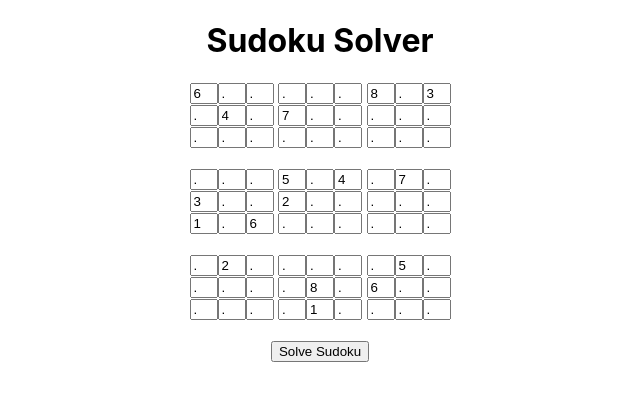
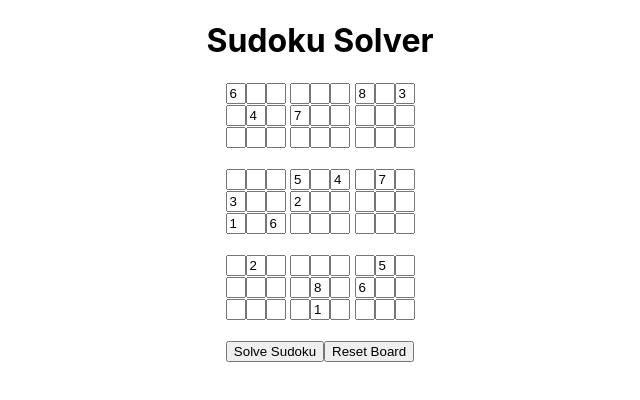
Before and after one commit to bryantpark04/sudoku-solver, a React (Create React App) app in the folder frontend/: page / in a window 1280 px wide. Shown: the top 400 px of the page, without its empty margins (320-960 px from the left). Built offline with nearby package versions, Linux system fonts and the light colour scheme.

Commit message:
Implement edit functionality for SudokuBoard and Cells

```diff
--- a/frontend/src/App.tsx
+++ b/frontend/src/App.tsx
@@ -3,14 +3,15 @@ import axios from 'axios';
 
 import './App.css';
 import Header from './components/Header';
-import SubmitButton from './components/SubmitButton';
+import { SubmitButton, ResetButton } from './components/Buttons';
 import SudokuBoard from './components/SudokuBoard';
 
-const App = () => {
+const App: React.FC = () => {
   const testBoard: string = '6.....8.3.4.7.................5.4.7.3..2.....1.6.......2.....5.....8.6......1....';
   const [board, setBoard] = useState<string[]>([...testBoard]);
+  // TODO: add state variable for if a puzzle is invalid
 
-  const submitPuzzle = async (board: string[]) => {
+  const submitPuzzle = async () => {
     try {
       const payload = {
         method: 'POST',
@@ -24,13 +25,29 @@ const App = () => {
     } catch (err) {
       console.error(err);
     }
-  }
+  };
+
+  const handleChange = (idx: number, ch: string) => {
+    if ((ch.length === 1 && !"123456789".includes(ch)) || ch.length > 1) {
+      return
+    }
+
+    const newBoard: string[] = board.map((v, i) => {
+      return idx !== i ? v : (ch === "" ? "." : ch);
+    });
+    setBoard(newBoard);
+  };
+
+  const resetBoard = () => {
+    setBoard([...".".repeat(81)])
+  };
 
   return (
     <div className="App">
       <Header />
-      <SudokuBoard board={board}/>
-      <SubmitButton onClick={submitPuzzle} board={board}/>
+      <SudokuBoard board={board} handleChange={handleChange} />
+      <SubmitButton onClick={submitPuzzle} />
+      <ResetButton onClick={resetBoard} />
     </div>
   );
 };
--- /dev/null
+++ b/frontend/src/components/Buttons.tsx
@@ -0,0 +1,21 @@
+type SubmitButtonProps = {
+    onClick: () => void;
+};
+
+const SubmitButton: React.FC<SubmitButtonProps> = ({ onClick }) => {
+    return (
+        <button onClick={() => onClick()}>Solve Sudoku</button>
+    );
+};
+
+type ResetButtonProps = {
+    onClick: () => void;
+};
+
+const ResetButton: React.FC<ResetButtonProps> = ({ onClick }) => {
+    return (
+        <button onClick={onClick}>Reset Board</button>
+    );
+}
+
+export { SubmitButton, ResetButton };
--- a/frontend/src/components/SubmitButton.tsx
+++ /dev/null
@@ -1,12 +0,0 @@
-type SubmitButtonProps = {
-    onClick: (board: string[]) => void;
-    board: string[];
-};
-
-const SubmitButton: React.FunctionComponent<SubmitButtonProps> = ({ onClick, board }) => {
-    return (
-        <button onClick={() => onClick(board)}>Solve Sudoku</button>
-    )
-};
-
-export default SubmitButton;
--- a/frontend/src/components/SudokuBoard.tsx
+++ b/frontend/src/components/SudokuBoard.tsx
@@ -2,26 +2,33 @@ import React from "react";
 
 type CellProps = {
     text: string;
+    idx: number;
+    handleChange: (idx: number, ch: string) => void;
 };
 
-const Cell: React.FunctionComponent<CellProps> = ({ text }) => {
+const Cell: React.FC<CellProps> = ({ text, idx, handleChange }) => {
+    const handleEdit = (event: React.ChangeEvent<HTMLInputElement>) => {
+        handleChange(idx, event.target.value);
+    };
+
     return (
         <span>
-            <input type="text" value={text} style={{width: 20}}/>
+            <input type="text" value={text === "." ? "" : text} style={{width: 12}} onChange={handleEdit}/>
         </span>
     );
 };
 
 type SudokuBoardProps = {
     board: string[];
+    handleChange: (idx: number, ch: string) => void;
 };
 
-const SudokuBoard: React.FunctionComponent<SudokuBoardProps> = ({ board }) => {
+const SudokuBoard: React.FC<SudokuBoardProps> = ({ board, handleChange }) => {
     return (
         <div>
             {board.map((c: string, i: number) => (
-                <span>
-                    <Cell text={c}/>
+                <span key={i}>
+                    <Cell text={c} idx={i} handleChange={handleChange}/>
                     {(i + 1) % 3 === 0 && " " /* horizontal gap between subblocks */}
                     {(i + 1) % 9 === 0 && <br /> /* end of a row */}
                     {(i + 1) % 27 === 0 && <br /> /* vertical gap between subblocks */}
```
